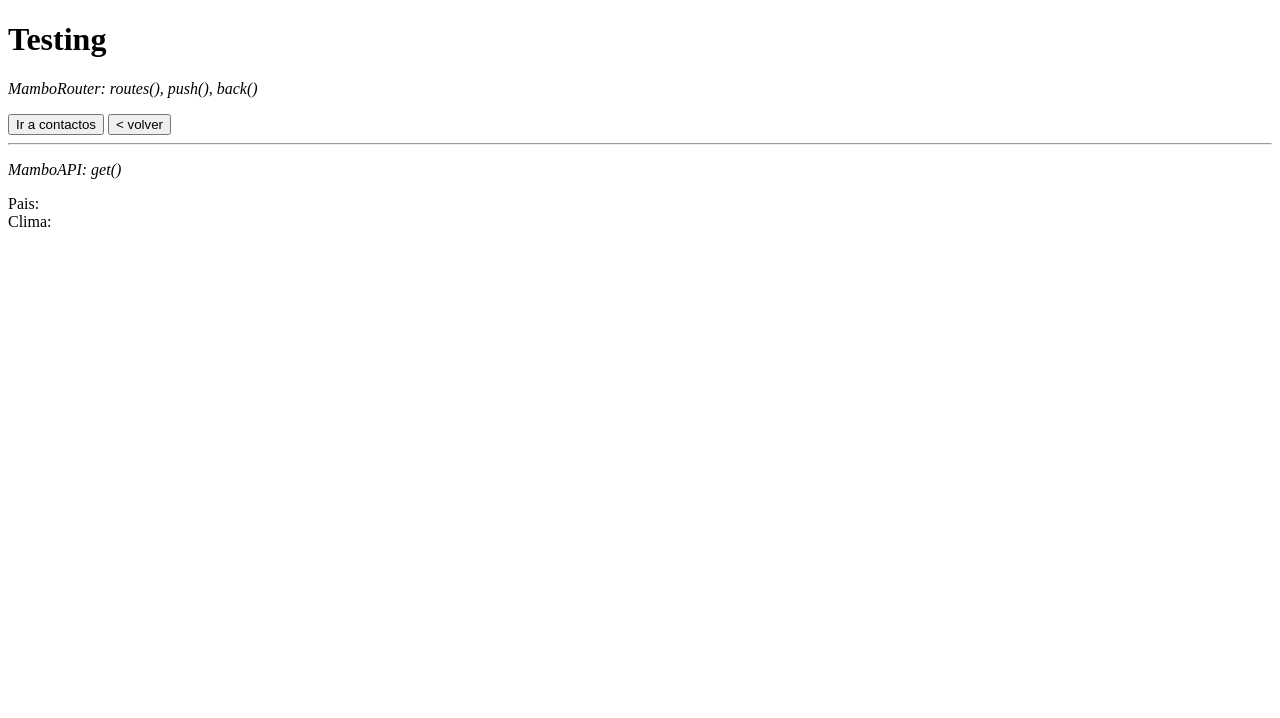
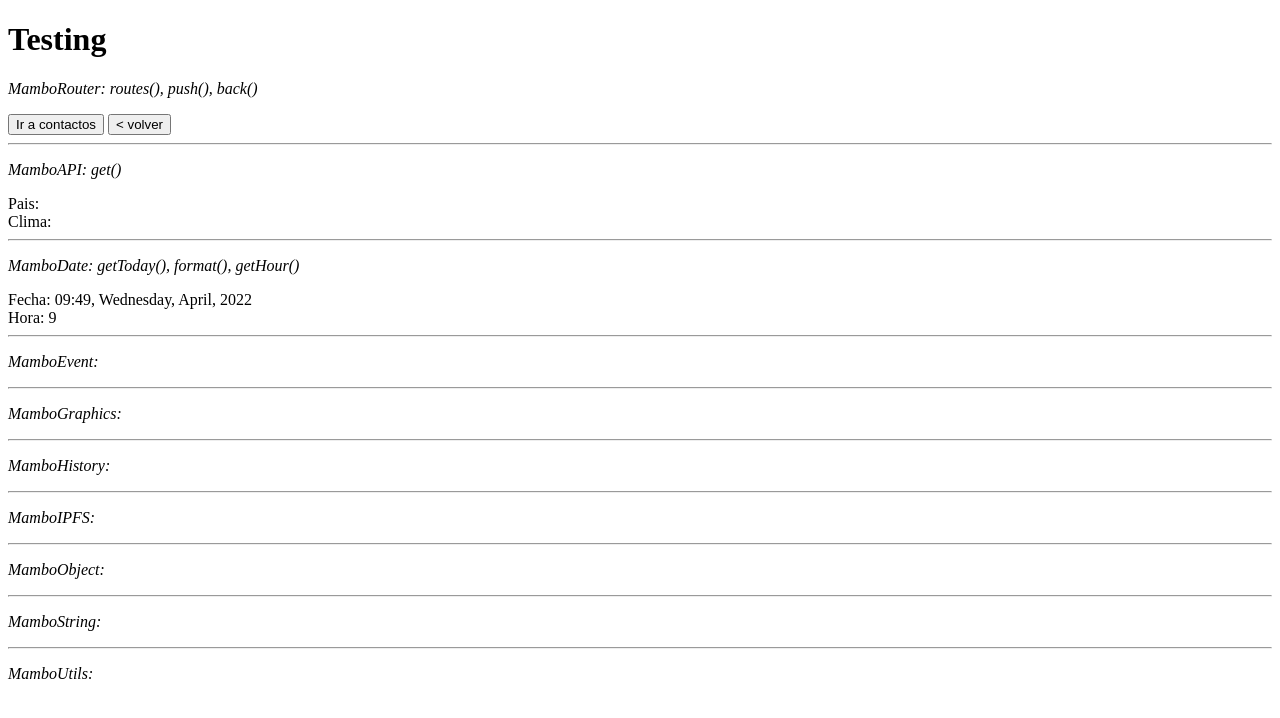
Before and after one commit to mambojs/mambo-tools, a website: page index.html in a window 1280 px wide. Drawn offline with Linux system fonts and the light colour scheme.

Commit message:
MamboDate tested

```diff
--- a/index.html
+++ b/index.html
@@ -37,6 +37,24 @@
             <p><i>MamboAPI: get()</i></p>
             <div id="country">Pais: </div>
             <div id="weather">Clima: </div>
+            <hr>
+            <p><i>MamboDate: getToday(), format(), getHour()</i></p>
+            <div id="date">Fecha: </div>
+            <div id="hour">Hora: </div>
+            <hr>
+            <p><i>MamboEvent:</i></p>
+            <hr>
+            <p><i>MamboGraphics:</i></p>
+            <hr>
+            <p><i>MamboHistory:</i></p>
+            <hr>
+            <p><i>MamboIPFS:</i></p>
+            <hr>
+            <p><i>MamboObject:</i></p>
+            <hr>
+            <p><i>MamboString:</i></p>
+            <hr>
+            <p><i>MamboUtils:</i></p>
 
             <script>
                 mambo.develop = true
@@ -72,6 +90,31 @@
                             document.getElementById("weather").innerText = "Clima: " + data.weather[0].description
                         })
                 });
+
+                // MamboDate
+                document.getElementById("date").innerText = "Fecha: " + tools.date.format(tools.date.getToday(), "HH:mm, dddd, MMMM, YYYY");
+                document.getElementById("hour").innerText = "Hora: " + tools.date.getHours(new Date(), false);
+
+
+                // MamboEvent
+
+
+                // MamboGraphics
+
+
+                // MamboHistory
+
+
+                // MamboIPFS
+
+
+                // MamboObject
+
+
+                // MamboString
+
+
+                // MamboUtils
             </script>
 </body>
 
--- a/src/utilities/MamboDate/MamboDateManager.js
+++ b/src/utilities/MamboDate/MamboDateManager.js
@@ -25,9 +25,9 @@ window['tools']['date'] = new class MamboDateManager {
         this.monthNames = ["January", "February", "March", "April", "May", "June", "July", "August", "September", "October", "November", "December"];
     }
 
-    getToday() {
+    getToday(atReallyStart = false) {
         let today = new Date();
-        today.setHours(0, 0, 0, 0);
+        if (atReallyStart) today.setHours(0, 0, 0, 0);
         return today;
     }
 
@@ -38,8 +38,8 @@ window['tools']['date'] = new class MamboDateManager {
 
         let tokens = formatText.match(this.m_formatTokens);
         let returnValue = "";
-
         tokens.forEach(token => {
+            console.log(returnValue);
             let text = "";
             switch (token) {
                 case "H":
```
